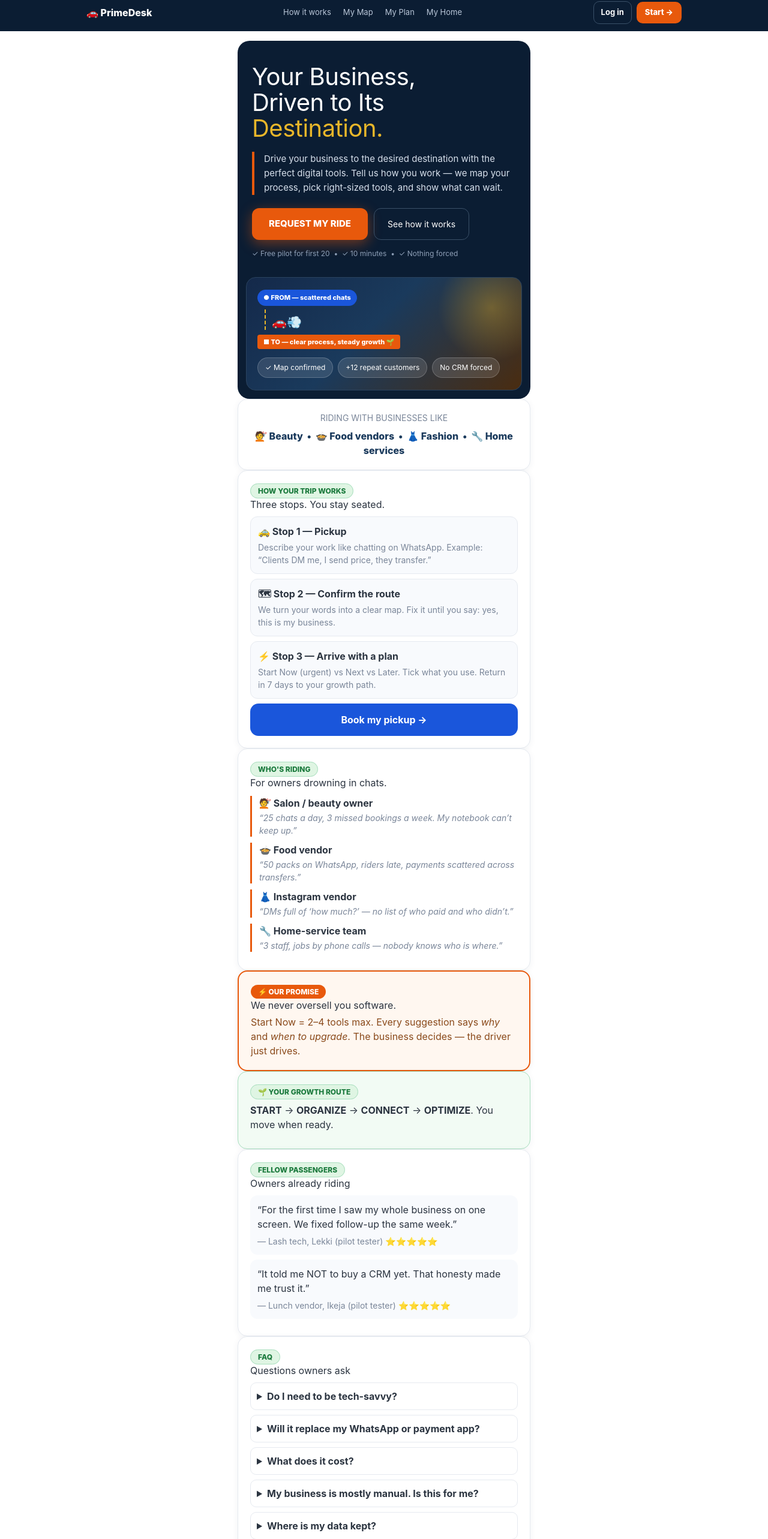
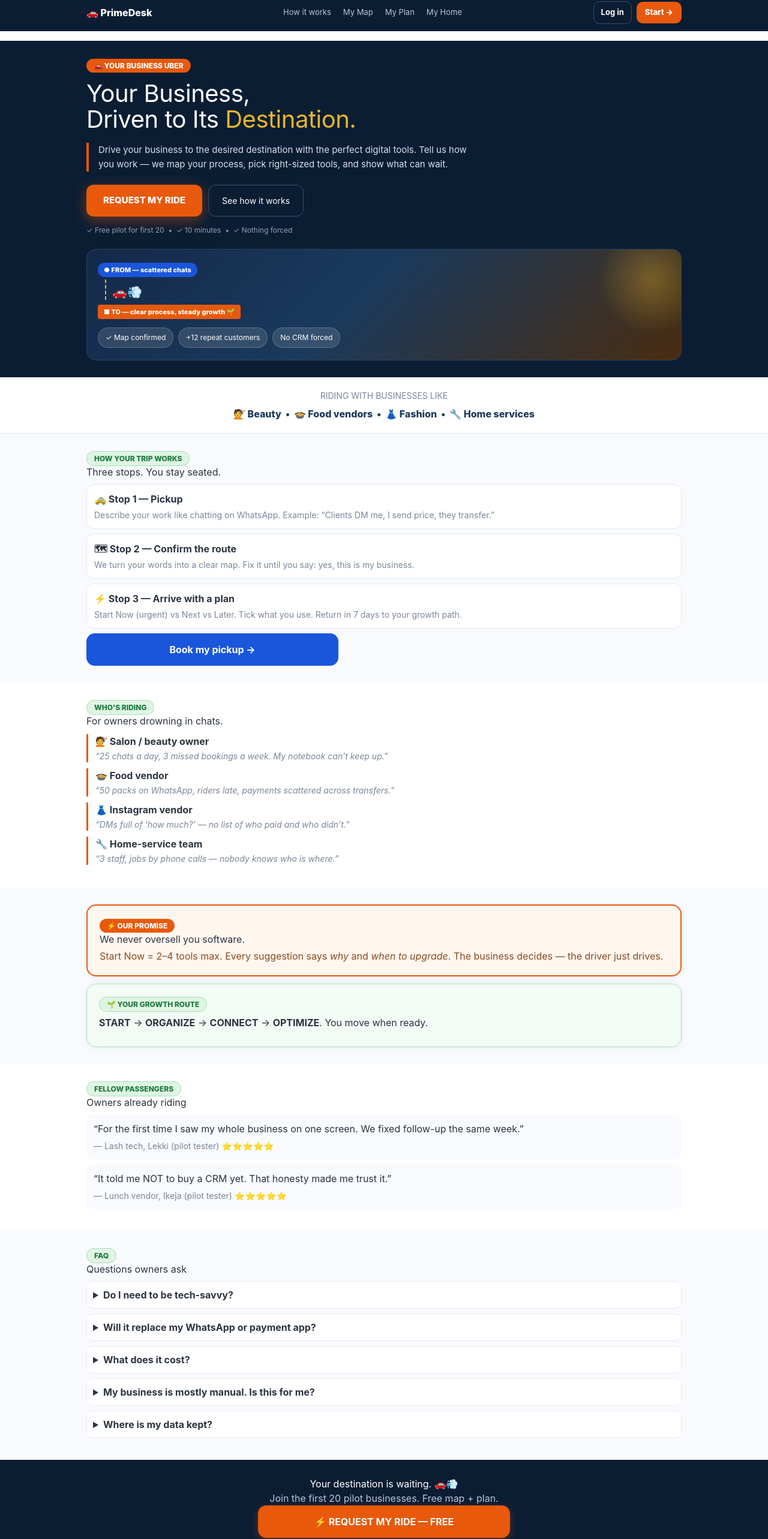
Before and after one commit to growtthtech/primedesk-business-driver, a Next.js app in the folder web/: page / in a window 1280 px wide. Shown: the part 10-2576 px from the top of the page at 60% size. Built offline with nearby package versions, Linux system fonts and the light colour scheme.

Commit message:
Landing goes full-width: edge-to-edge sections with centered content

```diff
--- a/web/app/globals.css
+++ b/web/app/globals.css
@@ -36,3 +36,5 @@ body { background: #fff; color: var(--ink); font-family: Inter, Arial, sans-seri
 .badge-growth { background: var(--growth-box); color: var(--growth-text); font-size: 12px; font-weight: 800; padding: 4px 12px; border-radius: 20px; border: 1px solid var(--growth-border); }
 .nav-links { display: none; }
 @media (min-width: 640px) { .nav-links { display: flex; } }
+.full-bleed { width: 100vw; position: relative; left: 50%; right: 50%; margin-left: -50vw; margin-right: -50vw; }
+.bleed-inner { max-width: 1024px; margin: 0 auto; padding: 28px 16px; }
--- a/web/app/page.tsx
+++ b/web/app/page.tsx
@@ -3,13 +3,14 @@ import Link from "next/link";
 export default function Landing() {
   return (
     <div className="fade-in">
-      {/* HERO — cinematic split like the reference: headline left, visual right */}
-      <div style={{ background: "#0B1D33", borderRadius: 20, overflow: "hidden", color: "#fff" }}>
-        <div style={{ padding: "38px 24px 8px" }}>
-          <h1 style={{ fontSize: 40, margin: 0, lineHeight: 1.08, letterSpacing: -0.5 }}>
+      {/* HERO — full-bleed dark, cinematic split */}
+      <section className="full-bleed" style={{ background: "#0B1D33", color: "#fff" }}>
+        <div className="bleed-inner">
+          <span style={{ background: "#E8590C", color: "#fff", fontSize: 12, fontWeight: 800, padding: "4px 12px", borderRadius: 20 }}>🚗 YOUR BUSINESS UBER</span>
+          <h1 style={{ fontSize: 40, margin: "14px 0 0", lineHeight: 1.08, letterSpacing: -0.5 }}>
             Your Business,<br />Driven to Its <span style={{ color: "#E8B62A" }}>Destination.</span>
           </h1>
-          <div style={{ borderLeft: "4px solid #E8590C", paddingLeft: 16, marginTop: 18 }}>
+          <div style={{ borderLeft: "4px solid #E8590C", paddingLeft: 16, marginTop: 18, maxWidth: 640 }}>
             <p style={{ margin: 0, fontSize: 15, color: "#D7E0EC", lineHeight: 1.6 }}>
               Drive your business to the desired destination with the perfect digital tools.
               Tell us how you work — we map your process, pick right-sized tools, and show what can wait.
@@ -20,14 +21,11 @@ export default function Landing() {
             <a href="#how" style={{ border: "1px solid #3A5068", color: "#fff", padding: "15px 22px", borderRadius: 12, textDecoration: "none", fontSize: 14 }}>See how it works</a>
           </div>
           <p style={{ fontSize: 12, color: "#8FA0B8", margin: "14px 0 0" }}>✓ Free pilot for first 20 &nbsp;•&nbsp; ✓ 10 minutes &nbsp;•&nbsp; ✓ Nothing forced</p>
-        </div>
 
-        {/* VISUAL — night-route panel blending into the dark (like the reference photo) */}
-        <div style={{ margin: "22px 14px 14px", borderRadius: 16, padding: "20px 18px", background: "linear-gradient(135deg, #14294A 0%, #1A3A5C 45%, #4A2C10 100%)", border: "1px solid #2A435F", position: "relative", overflow: "hidden" }}>
+          {/* TRIP VISUAL */}
+          <div style={{ marginTop: 22, borderRadius: 16, padding: "20px 18px", background: "linear-gradient(135deg, #14294A 0%, #1A3A5C 45%, #4A2C10 100%)", border: "1px solid #2A435F", position: "relative", overflow: "hidden" }}>
             <div style={{ position: "absolute", top: -40, right: -40, width: 180, height: 180, borderRadius: "50%", background: "radial-gradient(circle, rgba(232,182,42,.35), transparent 70%)" }} />
-          <div style={{ display: "flex", alignItems: "center", gap: 10 }}>
-            <span style={{ background: "#1A56DB", color: "#fff", fontSize: 11, fontWeight: 800, padding: "5px 10px", borderRadius: 20 }}>● FROM — scattered chats</span>
-          </div>
+            <div><span style={{ background: "#1A56DB", color: "#fff", fontSize: 11, fontWeight: 800, padding: "5px 10px", borderRadius: 20 }}>● FROM — scattered chats</span></div>
             <div style={{ marginLeft: 12, borderLeft: "2px dashed #E8B62A", height: 34, marginTop: 6, marginBottom: 6, position: "relative" }}>
               <span style={{ position: "absolute", top: 6, left: 10, fontSize: 20 }}>🚗💨</span>
             </div>
@@ -39,15 +37,19 @@ export default function Landing() {
             </div>
           </div>
         </div>
+      </section>
 
       {/* TRUST STRIP */}
-      <div className="card" style={{ textAlign: "center" }}>
+      <section className="full-bleed" style={{ background: "#fff", borderBottom: "1px solid #E6EAF0" }}>
+        <div className="bleed-inner" style={{ textAlign: "center", padding: "20px 16px" }}>
           <p className="hint" style={{ margin: 0 }}>RIDING WITH BUSINESSES LIKE</p>
           <p style={{ fontWeight: 800, color: "#1A3A5C", margin: "8px 0 0" }}>💇 Beauty &nbsp;•&nbsp; 🍲 Food vendors &nbsp;•&nbsp; 👗 Fashion &nbsp;•&nbsp; 🔧 Home services</p>
         </div>
+      </section>
 
       {/* HOW */}
-      <div id="how" className="card">
+      <section id="how" className="full-bleed" style={{ background: "#F8FAFD" }}>
+        <div className="bleed-inner">
           <span className="badge-growth">HOW YOUR TRIP WORKS</span>
           <h2>Three stops. You stay seated.</h2>
           {[
@@ -55,15 +57,17 @@ export default function Landing() {
             ["🗺 Stop 2 — Confirm the route", "We turn your words into a clear map. Fix it until you say: yes, this is my business."],
             ["⚡ Stop 3 — Arrive with a plan", "Start Now (urgent) vs Next vs Later. Tick what you use. Return in 7 days to your growth path."],
           ].map(([t, d]) => (
-          <div key={t} style={{ background: "#F8FAFD", border: "1px solid #E6EAF0", borderRadius: 12, padding: 12, margin: "8px 0" }}>
+            <div key={t} style={{ background: "#fff", border: "1px solid #E6EAF0", borderRadius: 12, padding: 12, margin: "8px 0" }}>
               <b>{t}</b><p className="hint" style={{ margin: "4px 0 0" }}>{d}</p>
             </div>
           ))}
-        <Link href="/start" className="btn-primary" style={{ display: "block", textDecoration: "none", marginTop: 8, textAlign: "center" }}>Book my pickup →</Link>
+          <Link href="/start" className="btn-primary" style={{ display: "block", textDecoration: "none", marginTop: 8, textAlign: "center", maxWidth: 420 }}>Book my pickup →</Link>
         </div>
+      </section>
 
       {/* WHO */}
-      <div id="who" className="card">
+      <section id="who" className="full-bleed" style={{ background: "#fff" }}>
+        <div className="bleed-inner">
           <span className="badge-growth">WHO&apos;S RIDING</span>
           <h2>For owners drowning in chats.</h2>
           {[
@@ -77,22 +81,26 @@ export default function Landing() {
             </div>
           ))}
         </div>
+      </section>
 
       {/* WHY */}
-      <div id="why">
+      <section id="why" className="full-bleed" style={{ background: "#F8FAFD" }}>
+        <div className="bleed-inner">
           <div className="card card-action">
             <span className="badge-action">⚡ OUR PROMISE</span>
             <h2 style={{ marginBottom: 4 }}>We never oversell you software.</h2>
             <p style={{ color: "#8A4A1B", marginTop: 0 }}>Start Now = 2–4 tools max. Every suggestion says <i>why</i> and <i>when to upgrade</i>. The business decides — the driver just drives.</p>
           </div>
-        <div className="card card-growth">
+          <div className="card card-growth" style={{ marginTop: 12 }}>
             <span className="badge-growth">🌱 YOUR GROWTH ROUTE</span>
             <p style={{ margin: "8px 0" }}><b>START</b> → <b>ORGANIZE</b> → <b>CONNECT</b> → <b>OPTIMIZE</b>. You move when ready.</p>
           </div>
         </div>
+      </section>
 
       {/* TESTIMONIALS */}
-      <div className="card">
+      <section className="full-bleed" style={{ background: "#fff" }}>
+        <div className="bleed-inner">
           <span className="badge-growth">FELLOW PASSENGERS</span>
           <h2>Owners already riding</h2>
           <div style={{ background: "#F8FAFD", borderRadius: 12, padding: 12, margin: "8px 0" }}>
@@ -104,9 +112,11 @@ export default function Landing() {
             <p className="hint" style={{ margin: "6px 0 0" }}>— Lunch vendor, Ikeja (pilot tester) ⭐⭐⭐⭐⭐</p>
           </div>
         </div>
+      </section>
 
       {/* FAQ */}
-      <div id="faq" className="card">
+      <section id="faq" className="full-bleed" style={{ background: "#F8FAFD" }}>
+        <div className="bleed-inner">
           <span className="badge-growth">FAQ</span>
           <h2>Questions owners ask</h2>
           {[
@@ -116,19 +126,22 @@ export default function Landing() {
             ["My business is mostly manual. Is this for me?", "If you take orders on WhatsApp + transfers, yes. Pure cash-and-paper shops should wait."],
             ["Where is my data kept?", "On our secure database. Your chats are never read — you describe your process yourself."],
           ].map(([q, a]) => (
-          <details key={q} style={{ border: "1px solid #E6EAF0", borderRadius: 10, padding: 10, margin: "8px 0" }}>
+            <details key={q} style={{ background: "#fff", border: "1px solid #E6EAF0", borderRadius: 10, padding: 10, margin: "8px 0" }}>
               <summary style={{ fontWeight: 700, cursor: "pointer" }}>{q}</summary>
               <p className="hint">{a}</p>
             </details>
           ))}
         </div>
+      </section>
 
       {/* FINAL CTA */}
-      <div className="card" style={{ textAlign: "center", background: "#0B1D33", border: "1px solid #0B1D33", color: "#fff" }}>
+      <section className="full-bleed" style={{ background: "#0B1D33", color: "#fff" }}>
+        <div className="bleed-inner" style={{ textAlign: "center" }}>
           <h2 style={{ marginTop: 0, color: "#fff" }}>Your destination is waiting. 🚗💨</h2>
           <p style={{ color: "#B9C6D8" }}>Join the first 20 pilot businesses. Free map + plan.</p>
-        <Link href="/start" className="btn-action" style={{ display: "block", textDecoration: "none" }}>⚡ REQUEST MY RIDE — FREE</Link>
+          <Link href="/start" className="btn-action" style={{ display: "block", textDecoration: "none", maxWidth: 420, margin: "0 auto" }}>⚡ REQUEST MY RIDE — FREE</Link>
         </div>
+      </section>
     </div>
   );
 }
```
Lines whose indentation alone changed are shown as unchanged.
